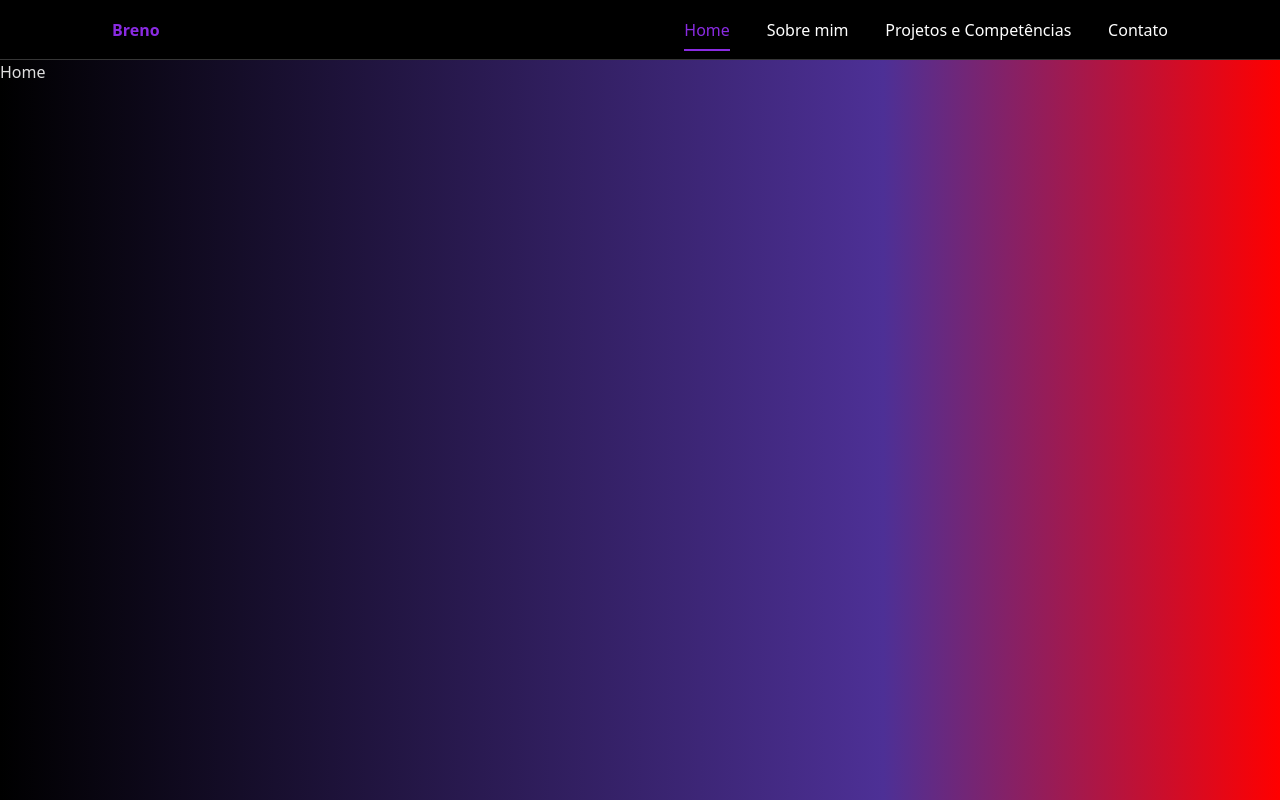
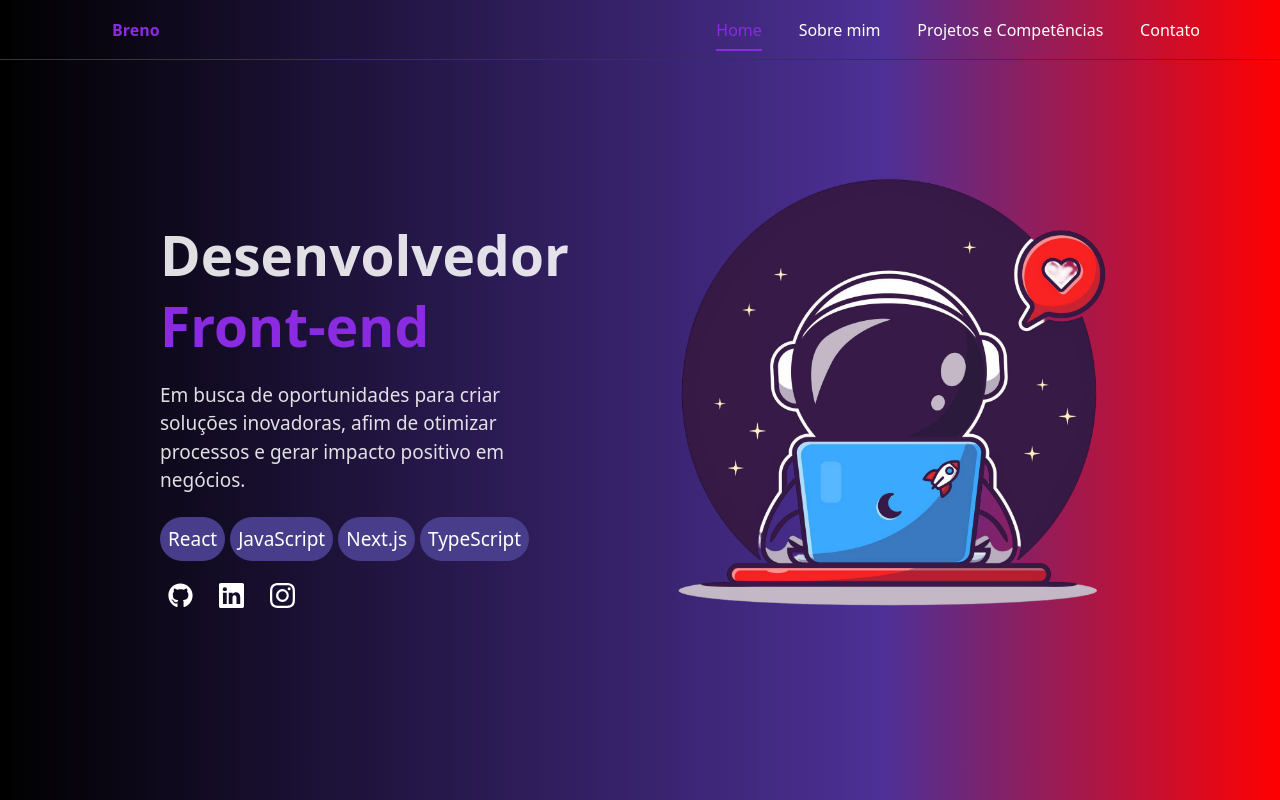
Before and after one commit to Breno2k/Portifolio, a React (Vite) app: page / in a window 1280 px wide. Built offline with nearby package versions, Linux system fonts and the light colour scheme.

Commit message:
feat: implementação da home page

```diff
--- a/package.json
+++ b/package.json
@@ -12,6 +12,7 @@
   "dependencies": {
     "react": "^19.1.1",
     "react-dom": "^19.1.1",
+    "react-icons": "^5.5.0",
     "react-router-dom": "^7.8.2"
   },
   "devDependencies": {
--- a/src/components/Home/Home.jsx
+++ b/src/components/Home/Home.jsx
@@ -1,9 +1,41 @@
 import styles from './Home.module.css'
+import { FaGithub } from "react-icons/fa6";
+import { BsInstagram, BsLinkedin } from "react-icons/bs";
+import img1 from '../../assets/astronauta.png'
 
 
 const Home = () => {
     return (
-        <div>Home</div>
+        <div className={styles.home}>
+            <div className={styles.container}>
+                <h1>Desenvolvedor <span>Front-end</span></h1>
+                <p> Em busca de oportunidades para criar soluções
+                    inovadoras, afim de otimizar processos e
+                    gerar impacto positivo em negócios.
+                </p>
+                <div className={styles.program}>
+                    <p>React</p>
+                    <p>JavaScript</p>
+                    <p>Next.js</p>
+                    <p>TypeScript</p>
+                </div>
+                <div className={styles.buttons_social}>
+                    <a href="https://github.com/Breno2k">
+                        <FaGithub />
+                    </a>
+                    <a href="https://www.linkedin.com/in/breno-melo-69602b267/">
+                        <BsLinkedin />
+                    </a>
+                    <a href="https://www.instagram.com/brenomelo9/">
+                        <BsInstagram />
+                    </a>
+                </div>
+            </div>
+            <div className={styles.img_home}>
+                <img src={img1} alt="foto home" />
+            </div>
+        </div>
+
     )
 }
 
--- a/src/components/Home/Home.module.css
+++ b/src/components/Home/Home.module.css
@@ -0,0 +1,61 @@
+.home {
+    display: flex;
+    align-items: center;
+    justify-content: space-between;
+    margin-left: 10em;
+    margin-right: 10em;
+}
+
+.container {
+    display: flex;
+    align-items: left;
+    justify-content: center;
+    flex-direction: column;
+    width: 459px;
+    height: 100vh;
+}
+
+.container h1 {
+  font-size: 55px;
+  line-height: 1.3; /* ajuste fino no espaçamento */
+  margin-bottom: 0px;
+}
+
+.container h1 span {
+    color: #8A2BE2;
+}
+
+.container p {
+    font-size: 19px;
+}
+
+.program {
+    margin-top: -1em;
+    display: flex;
+    flex-direction: row;
+}
+
+.program p {
+    padding: 8px;
+    color: #fff;
+    background-color: #483D8B;
+    margin-right: 5px;
+    border-radius: 30px;
+}
+
+.buttons_social a {
+    background-color: transparent;
+    color: #fff;
+
+    padding: 8px;
+    margin-right: 10px;
+    font-size: 25px;
+    border-radius: 6px;
+    cursor: pointer;
+    text-decoration: none;
+}
+
+.img_home img {
+    width: 40em;
+    height: 40em;
+}
--- a/src/components/Navbar/Navbar.jsx
+++ b/src/components/Navbar/Navbar.jsx
@@ -1,5 +1,5 @@
 import styles from './Navbar.module.css'
-import { NavLink } from "react-router-dom"
+import { NavLink, Link } from "react-router-dom"
 
 const Navbar = () => {
     return (
--- a/src/components/Navbar/Navbar.module.css
+++ b/src/components/Navbar/Navbar.module.css
@@ -1,8 +1,13 @@
 .nav {
+  position: fixed;
+  top: 0;
+  left: 0;
+  width: 100%;
+  z-index: 1000;
   display: flex;
   justify-content: space-between; /* separa span e ul */
   align-items: center;
-    background-color: #000;
+  background-color: transparent;
   border-bottom: 1px solid #363636;
   padding: 0.1em 1em;
   text-decoration: none;
```
Also changed, not shown: src/assets/astronauta.png (added), 1 other file (tests, documents, lock files or other folders). Lines whose indentation alone changed are shown as unchanged.
